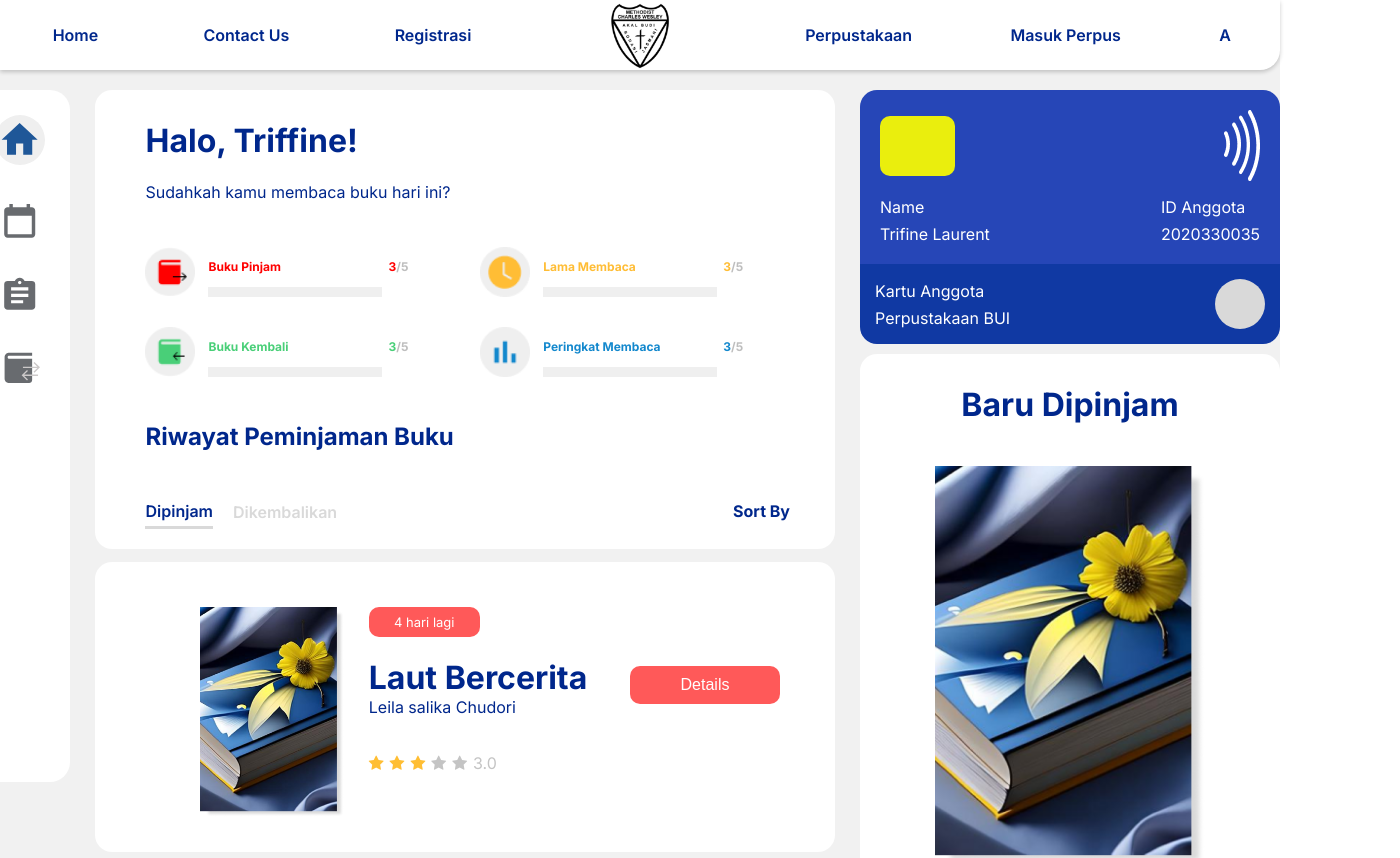
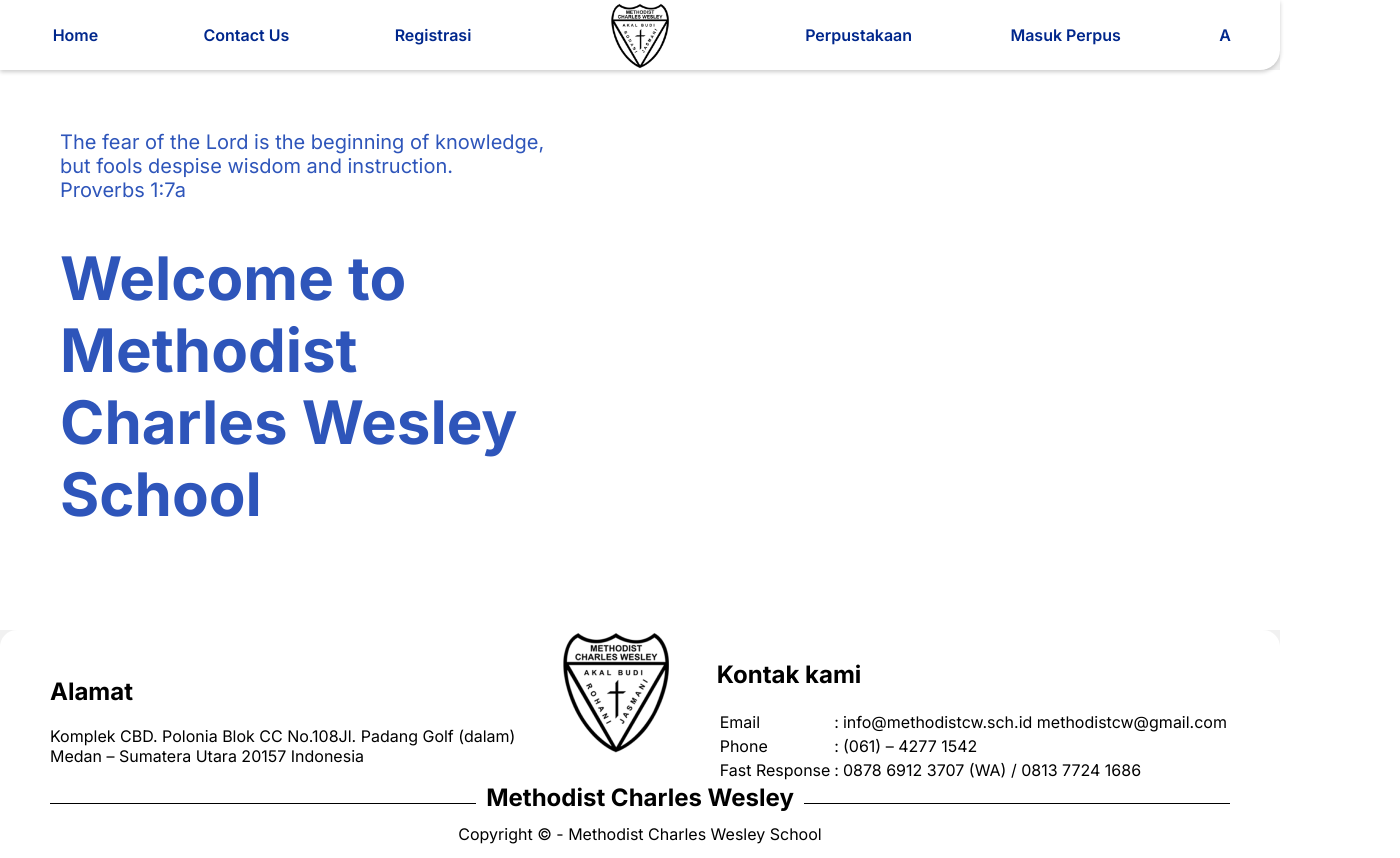
Before and after one commit to KenzieFu/tubesimk, a React (Create React App) app: page / in a window 1280 px wide. Shown: the top 858 px of the page, 1400 px wide, since content can reach past the window. Built offline with nearby package versions, Linux system fonts and the light colour scheme.

Commit message:
no message

```diff
--- a/package.json
+++ b/package.json
@@ -8,6 +8,7 @@
     "@testing-library/user-event": "^13.5.0",
     "react": "^18.2.0",
     "react-dom": "^18.2.0",
+    "react-router-dom": "^6.10.0",
     "react-scripts": "5.0.1",
     "web-vitals": "^2.1.4"
   },
--- a/src/App.js
+++ b/src/App.js
@@ -1,18 +1,28 @@
-
-
-import { MainHeader } from './pages/HomePage/MainHeader';
 import { Navbar } from './util/Navbar';
 import "./App.css"
 import { StudentPage } from './pages/StudentPage';
 import { Footer } from './components/Footer';
 
+import { createBrowserRouter } from 'react-router-dom';
+import { HomePage } from './pages/HomePage';
+
+createBrowserRouter([
+  { path: ""},
+  {}
+])
+
 function App() {
   return (
-    <div style={{  background:"#F1F1F1",minHeight:"100vh" }} className="App">
-      <Navbar/>
-      <StudentPage/>
-     <Footer/>
-    </div>
+    <>
+
+    <div style={{background:"#F1F1F1", minHeight:"100vh" }} className="App">
+    <Navbar/>
+      <HomePage/>
+      <Footer/>
+      </div>
+
+    </>
+
   );
 }
 
--- a/src/components/Footer.module.css
+++ b/src/components/Footer.module.css
@@ -10,7 +10,10 @@
     border-top-right-radius:17px ;
 
 
-    margin-top: 20px;
+
+    position: relative;
+    bottom: 0;
+
 }
 
 .main{
--- /dev/null
+++ b/src/pages/HomePage.js
@@ -0,0 +1,25 @@
+import React from 'react'
+import classes from './HomePage.module.css'
+export const HomePage = () => {
+  return (
+    <div style={{ background:"white" }}>
+
+        <div className={classes.main}>
+            <div className={classes['main-left']}>
+                <div className={classes.quote}>
+                    <span>The fear of the Lord is the beginning of knowledge,</span>
+                    <span>but fools despise wisdom and instruction.</span>
+                    <span>Proverbs 1:7a</span>
+                </div>
+                <h1 style={{ display:"flex",flexWrap:"wrap",fontSize:"60px", width:"80%"}}>
+                    Welcome to Methodist Charles Wesley School
+                </h1>
+            </div>
+            <div className={classes['main-right']}>
+
+            </div>
+        </div>
+        <div ></div>
+    </div>
+  )
+}
--- /dev/null
+++ b/src/pages/HomePage.module.css
@@ -0,0 +1,24 @@
+.main{
+    background: white;
+    display: flex;
+    padding: 60px;
+    width: 100%;
+    align-items: center;
+    font-family: Inter;
+    color: #2E55BA;
+
+}
+
+.quote{
+    display: flex;
+
+    font-size: 20px;
+    flex-direction: column;
+}
+
+.main-left{
+    width: 50vw;
+}
+.main-right{
+    width: 50vw;
+}
--- a/src/pages/StudentPage.module.css
+++ b/src/pages/StudentPage.module.css
@@ -3,6 +3,7 @@
     display: flex;
     gap:25px;
     background:"#F1F1F1";
+    margin-bottom: 20px;
 
 }
 
```
Also changed, not shown: src/pages/HomePage/MainHeader.js (deleted, +0 -8 lines), src/pages/HomePage/MainHeader.css (deleted), 1 other file (tests, documents, lock files or other folders).
